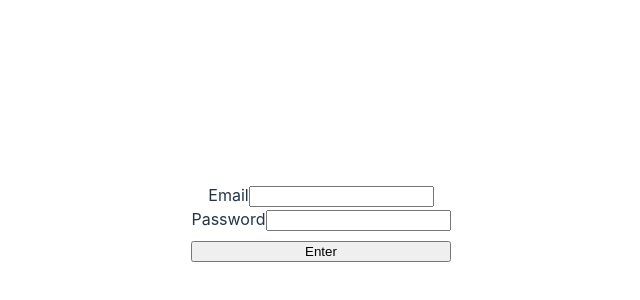
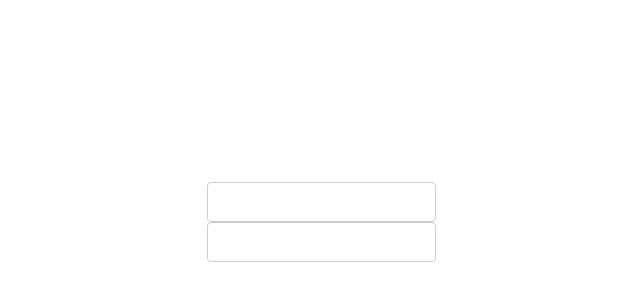
Before and after one commit to AgrisMag/fireside-chat, a React (Vite) app: page / in a window 1280 px wide. Shown: the part 178-478 px from the top of the page, without its empty margins (319-959 px from the left). Built offline with nearby package versions, Linux system fonts and the light colour scheme.

Commit message:
implemented input component

```diff
--- a/src/components/Input.tsx
+++ b/src/components/Input.tsx
@@ -1,3 +1,37 @@
-export const Input = () => {
-  return <input />;
+import React, { ChangeEvent } from "react";
+import styled from "@emotion/styled";
+
+type TextInputProps = {
+  type: string;
+  onChange: (value: string) => void;
+  value?: string;
+  placeholder?: string;
 };
+
+// FIXME: Fix controlled uncontrolled error state of input.
+export const TextInput: React.FC<TextInputProps> = ({
+  value,
+  onChange,
+  placeholder,
+  type,
+}) => {
+  const handleInputChange = (e: ChangeEvent<HTMLInputElement>) => {
+    onChange(e.target.value);
+  };
+
+  return (
+    <Input
+      type={type}
+      value={value}
+      onChange={handleInputChange}
+      placeholder={placeholder}
+    />
+  );
+};
+
+const Input = styled("input")({
+  padding: "10px",
+  border: "1px solid #ccc",
+  borderRadius: "4px",
+  fontSize: "16px",
+});
--- a/src/pages/LandingPage.tsx
+++ b/src/pages/LandingPage.tsx
@@ -1,39 +1,26 @@
 import styled from "@emotion/styled";
-import { ChangeEvent, useState } from "react";
+import { useState } from "react";
+import { TextInput } from "../components/Input";
 
 export const LandingPage = () => {
-  const [email, setEmail] = useState<string | null>(null);
+  const [email, setEmail] = useState<string | undefined>(undefined);
+  const [password, setPassword] = useState<string | undefined>(undefined);
 
-  const handleEmailChange = (event: ChangeEvent<HTMLInputElement>) => {
-    const value = event.target.value;
+  const handleEmailChange = (value: string) => {
     setEmail(value);
   };
 
-  console.log(email);
-
-  const handleEnter = () => {
-    console.log("Entering for a chat!");
+  const handlePasswordChange = (value: string) => {
+    setPassword(value);
   };
 
   return (
     <LandingPageWrapper>
-      <label htmlFor="email">
-        Email
-        <input
-          type="text"
-          id="email"
-          onChange={(event) => handleEmailChange(event)}
-        />
-      </label>
-      <label htmlFor="password">
-        Password
-        <input type="password" id="password" />
-      </label>
-      <input
-        type="button"
-        value="Enter"
-        style={{ marginTop: "10px" }}
-        onClick={handleEnter}
+      <TextInput type="email" onChange={handleEmailChange} value={email} />
+      <TextInput
+        type="password"
+        onChange={handlePasswordChange}
+        value={password}
       />
     </LandingPageWrapper>
   );
```
